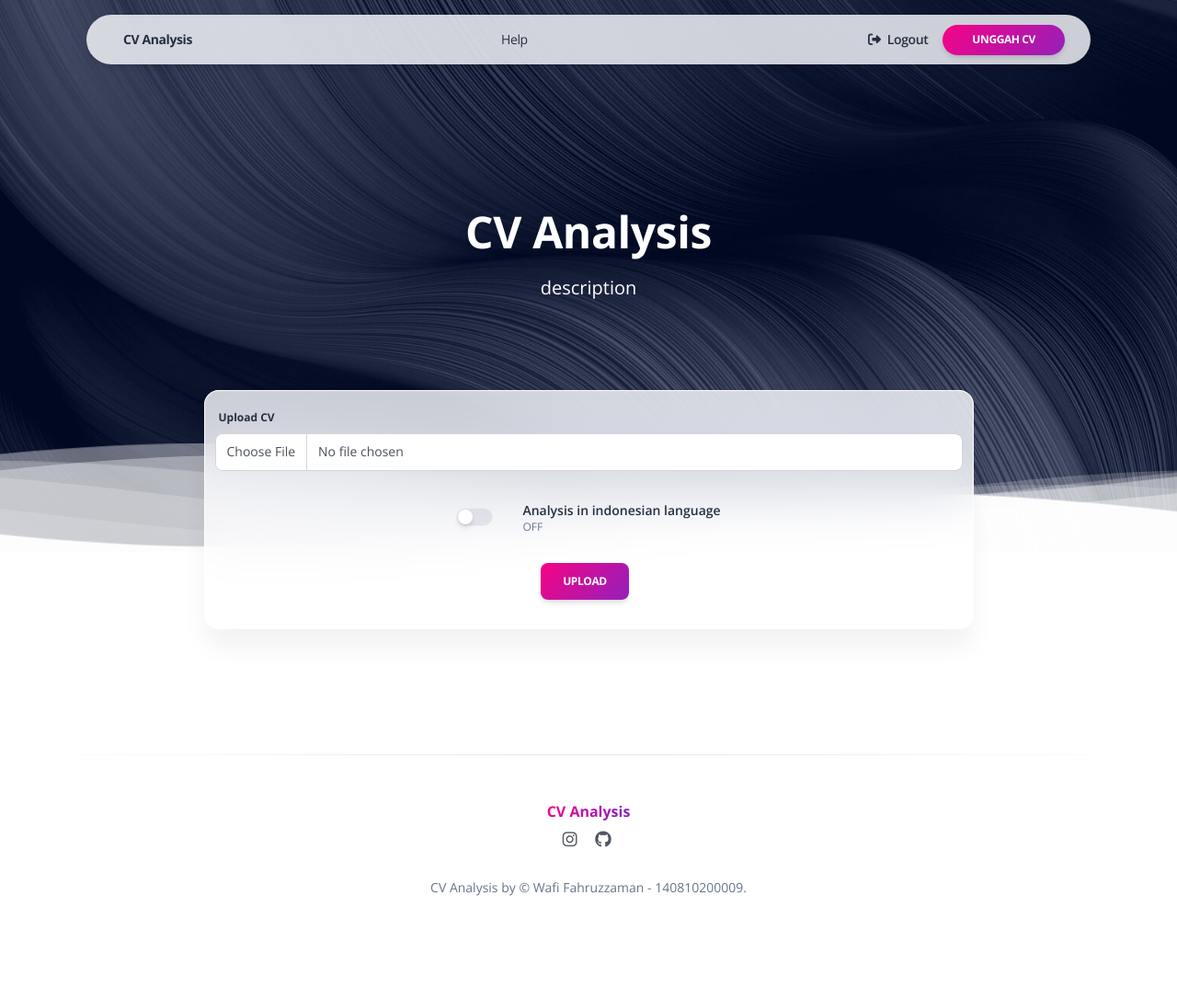
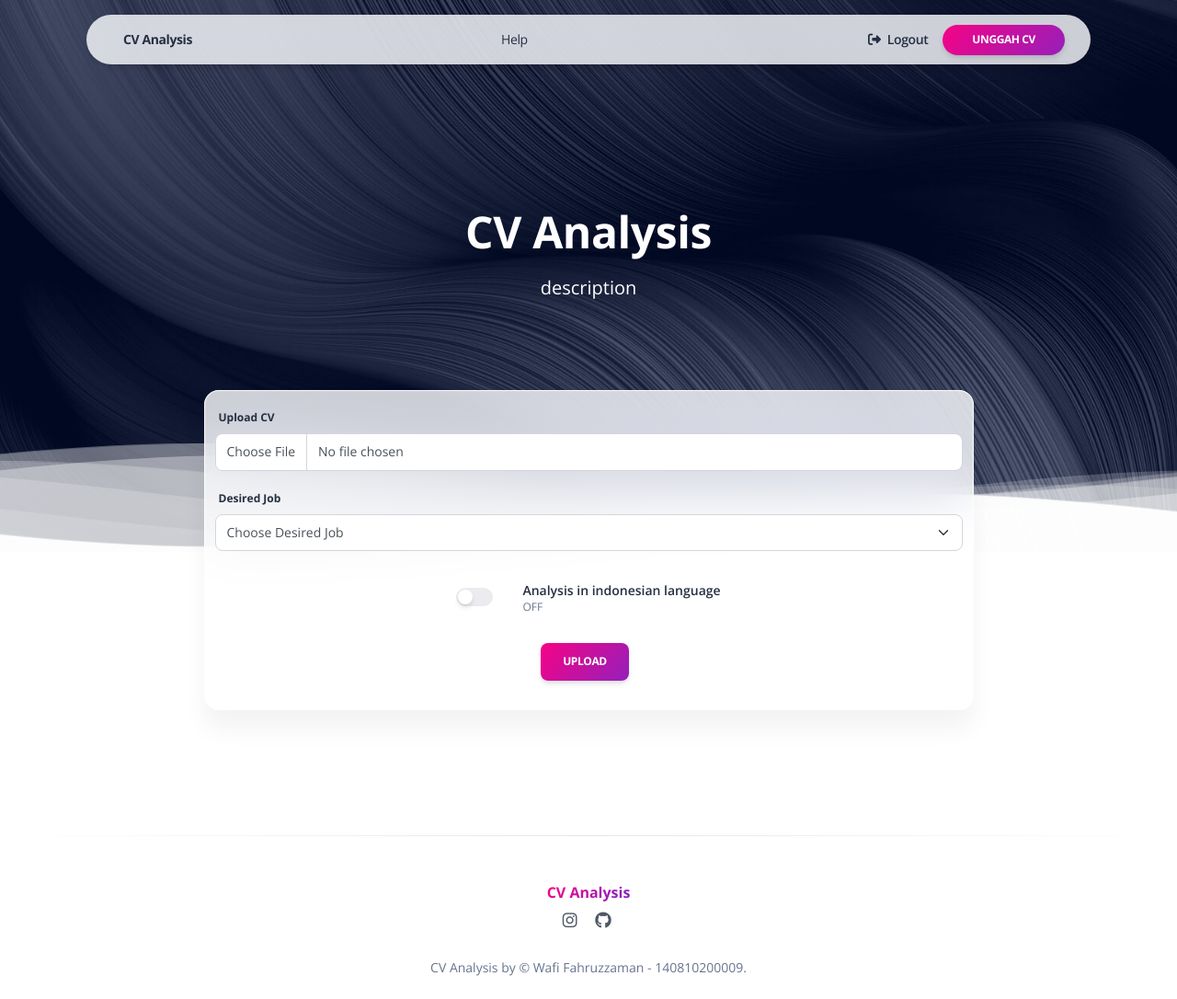
Before and after one commit to WafiFz/skripsi, a Flask app: page / in a window 1280 px wide. Shown: the whole page at 92% size. Before the commit the page ends 974 px from the top, so only its background shows below. Run offline with Flask 2, Linux system fonts and the light colour scheme; the visitor is signed in with stand-in values (Sample User, id 1); some libraries are stand-ins or nearby versions.

Commit message:
LOGIC & VIEW: save to table cv_analysys_results

```diff
--- a/apps/authentication/routes.py
+++ b/apps/authentication/routes.py
@@ -113,7 +113,7 @@ def logout():
 
 @login_manager.unauthorized_handler
 def unauthorized_handler():
-    return render_template('home/page-403.html'), 403
+    return redirect(url_for('authentication_blueprint.login'))
 
 
 @blueprint.errorhandler(403)
--- a/apps/home/routes.py
+++ b/apps/home/routes.py
@@ -1,14 +1,16 @@
 from flask import jsonify, render_template, request
-from flask_login import login_required
+from flask_login import login_required, current_user
 from apps import db
 from apps.home import blueprint
 from apps.job_applicant.models import JobApplicants
+from apps.cv_analysis.models import CvAnalysisResults
 from apps.cv_analysis.util import pdf_to_string
 from apps.cv_analysis.BERTClass import predict_category
 from apps.cv_analysis.IndoBERTClass import indo_predict_category
 from apps.cv_analysis.DataPreprocessing import text_preprocessing
 
 @blueprint.route('/')
+@login_required
 def index():
     return render_template('home/index.html', segment='index')
 
@@ -21,6 +23,7 @@ def mapping_position():
     return render_template('admin/mapping-position.html')
 
 @blueprint.route('/', methods=['POST'])
+@login_required
 def index_post():
     try:
         file = request.files['file']
@@ -39,8 +42,14 @@ def index_post():
         file.save(file_path)
 
         # Create Job Applicant entry
-        user_id =  2# retrieve user_id from your authentication mechanism
-        desired_job = request.form.get('desired_job', None)  # Assuming you have a field 'desired_job' in your form
+        user_id = current_user.id
+        desired_job = request.form.get('desired_job', None)
+
+        # Check if there is an existing JobApplicant entry for the same user_id
+        existing_job_applicant = JobApplicants.query.filter_by(user_id=user_id).first()
+
+        if existing_job_applicant:
+            raise ValueError('You have already uploaded your CV.')
 
         job_applicant = JobApplicants(
             cv_path=file_path,
@@ -59,17 +68,27 @@ def index_post():
             raise ValueError('Empty file content. Please upload a non-empty PDF file.')
 
         text = text_preprocessing(text, is_indonesia)
-        # return jsonify({'success': True, 'output': 'test_output', 'probability': 0.0, 'text' : text})
 
         # Predict
-        success, output, probability =  ( indo_predict_category(text) if is_indonesia
-                                          else predict_category(text)
-                                        )
+        success, output, probability = (indo_predict_category(text) if is_indonesia
+                                        else predict_category(text))
+
+        # Save prediction results to CvAnalysisResults table
+        status = 'pass' if output == desired_job else 'fail'
+
+        cv_analysis_result = CvAnalysisResults(
+            job_applicant_id=job_applicant.id,
+            prediction_result=output,
+            probability_result=probability,
+            status=status
+        )
+
+        db.session.add(cv_analysis_result)
+        db.session.commit()
 
         if not success:
             raise ValueError(output)
 
-        return jsonify({'success': True, 'output': output, 'probability': probability, 'text' : text})
-        # return jsonify({'success': True, 'output': f'Hasil:  {str(output)}\n Probabilitas:  {str(probability)}'})
+        return jsonify({'success': True, 'output': 'Your CV has been uploaded. Contact the admin at 089656377911 if you want to know the result.'})
     except Exception as e:
         return jsonify({'success': False, 'output': str(e)}), 500
--- a/apps/templates/cv_analysis/quick-cv-prediction.html
+++ b/apps/templates/cv_analysis/quick-cv-prediction.html
@@ -150,7 +150,7 @@
       }
 
       function showPDF(pdfUrl) {
-        pdfContainer.innerHTML = `<embed src="${pdfUrl}" type="application/pdf" width="100%" height="500px" />`;
+        pdfContainer.innerHTML = `<embed src="${pdfUrl}" type="application/pdf" width="100%" height="500vh" />`;
       }
 
     });
--- a/apps/templates/home/index.html
+++ b/apps/templates/home/index.html
@@ -40,6 +40,39 @@
           <div class="mb-3">
             <label for="formFile" class="form-label">Upload CV</label>
             <input class="form-control" type="file" id="formFile" />
+          </div>
+        </div>
+
+        <div class="row">
+          <div class="mb-3">
+            <label for="desired_job" class="form-label">Desired Job</label>
+            <select class="form-select" aria-label="Default select example" id="desired_job" required>
+              <option value="None" selected>Choose Desired Job</option>
+              <option value="Accountant">Accountant</option>
+              <option value="Advocate">Advocate</option>
+              <option value="Agriculture">Agriculture</option>
+              <option value="Apparel">Apparel</option>
+              <option value="Arts">Arts</option>
+              <option value="Automobile">Automobile</option>
+              <option value="Aviation">Aviation</option>
+              <option value="Banking">Banking</option>
+              <option value="BPO (Business Process Outsourcing)">BPO (Business Process Outsourcing)</option>
+              <option value="Business-development">Business Development</option>
+              <option value="Chef">Chef</option>
+              <option value="Construction">Construction</option>
+              <option value="Consultant">Consultant</option>
+              <option value="Designer">Designer</option>
+              <option value="Digital-media">Digital Media</option>
+              <option value="Engineering">Engineering</option>
+              <option value="Finance">Finance</option>
+              <option value="Fitness">Fitness</option>
+              <option value="Healthcare">Healthcare</option>
+              <option value="Hr">Human Resources (HR)</option>
+              <option value="Information-technology">Information Technology</option>
+              <option value="Public-relations">Public Relations</option>
+              <option value="Sales">Sales</option>
+              <option value="Teacher">Teacher</option>
+            </select>
           </div>
         </div>
 
@@ -99,13 +132,15 @@
       $('#submit-button').click(function () {
         var fileInput = $("#formFile")[0].files[0];
         var isIndonesia = $("#is_indonesia").prop("checked");
+        var desiredJob = $("#desired_job").val();
 
-        if (fileInput) {
+        if (fileInput && desiredJob != "None") {
           var formData = new FormData();
           formData.append("file", fileInput);
           formData.append("is_indonesia", isIndonesia);
+          formData.append("desired_job", desiredJob);
 
-          $("#modal-title-notification").text("Sedang memproses...");
+          $("#modal-title-notification").text("Loading...");
           $("#modal-description").html('<div class="spinner-border text-primary" role="status"><span class="visually-hidden">Loading...</span></div>');
           $("#modal-notification").modal("show");
 
@@ -117,13 +152,13 @@
             contentType: false,
             success: function (response) {
               console.log(response);
-              $("#modal-title-notification").text("Prediksi Berhasil");
+              $("#modal-title-notification").text("Succeed");
               $("#modal-description").text(response.output);
               $("#modal-notification").modal("show");
             },
             error: function (error) {
               console.error("Error NYA INI:", error.responseJSON);
-              $("#modal-title-notification").text("Prediksi Gagal");
+              $("#modal-title-notification").text("Failed");
               if(error.responseJSON == undefined){
                 $("#modal-description").text("INTERNAL SERVER ERROR");
               } else {
@@ -133,10 +168,8 @@
             },
           });
         } else {
-          // File tidak dipilih
-          console.error("Pilih file untuk diunggah.");
-          $("#modal-title-notification").text("Prediksi Gagal");
-          $("#modal-description").text("Pilih file untuk diunggah.");
+          $("#modal-title-notification").text("Failed");
+          $("#modal-description").text("Choose file & desired job.");
           $("#modal-notification").modal("show");
         }
       });
```
